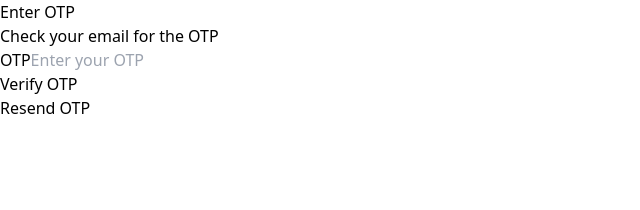
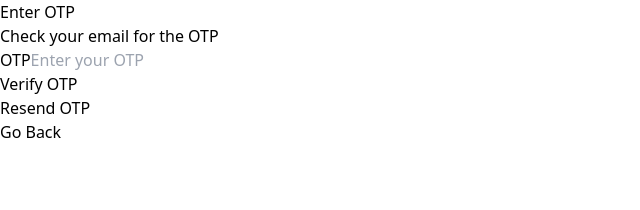
Before and after one commit to YashTheLearner/Todo-App, a React (Vite) app: page /enterotp in a window 1280 px wide. Shown: the top 210 px of the page, without its empty margins (0-640 px from the left). Built offline with nearby package versions, Linux system fonts and the light colour scheme.

Commit message:
go back in otp

```diff
--- a/src/Components/EnterOtp.jsx
+++ b/src/Components/EnterOtp.jsx
@@ -7,8 +7,7 @@ const EnterOtp = () => {
   const [isLoading, setIsLoading] = useState(false);
   const [error, setError] = useState('');
   const [successMessage, setSuccessMessage] = useState('');
-
-  const navigate = useNavigate(); // Use useNavigate outside the handleOtpSubmit function
+  const navigate = useNavigate();
 
   const handleOtpSubmit = async (e) => {
     e.preventDefault();
@@ -21,7 +20,7 @@ const EnterOtp = () => {
 
       if (response.status === 200) {
         setSuccessMessage('OTP verified successfully');
-        navigate('/login'); // Use the navigate function correctly here
+        navigate('/login');
       } else {
         setError('Invalid OTP. Please try again.');
       }
@@ -32,7 +31,7 @@ const EnterOtp = () => {
         setError('Something went wrong. Please try again.');
       }
     } finally {
-      setIsLoading(false); // Ensure loading state is reset
+      setIsLoading(false);
     }
   };
 
@@ -41,22 +40,15 @@ const EnterOtp = () => {
       <div className="max-w-md w-full space-y-8 bg-gray-800 p-8 rounded-xl shadow-2xl border border-gray-700">
         {/* Header */}
         <div>
-          <h2 className="text-center text-3xl font-bold text-white">
-            Enter OTP
-          </h2>
-          <p className="mt-2 text-center text-sm text-gray-400">
-            Check your email for the OTP
-          </p>
+          <h2 className="text-center text-3xl font-bold text-white">Enter OTP</h2>
+          <p className="mt-2 text-center text-sm text-gray-400">Check your email for the OTP</p>
         </div>
 
         {/* OTP Form */}
         <form className="mt-8 space-y-6" onSubmit={handleOtpSubmit}>
           <div className="space-y-4">
-            {/* OTP Input */}
             <div>
-              <label htmlFor="otp" className="block text-sm font-medium text-gray-300">
-                OTP
-              </label>
+              <label htmlFor="otp" className="block text-sm font-medium text-gray-300">OTP</label>
               <input
                 id="otp"
                 name="otp"
@@ -112,6 +104,16 @@ const EnterOtp = () => {
             Resend OTP
           </button>
         </div>
+
+        {/* Go Back Button */}
+        <div className="text-sm text-center mt-4">
+          <button
+            className="font-medium text-purple-400 hover:text-purple-300"
+            onClick={() => navigate(-1)}
+          >
+            Go Back
+          </button>
+        </div>
       </div>
     </div>
   );
```
